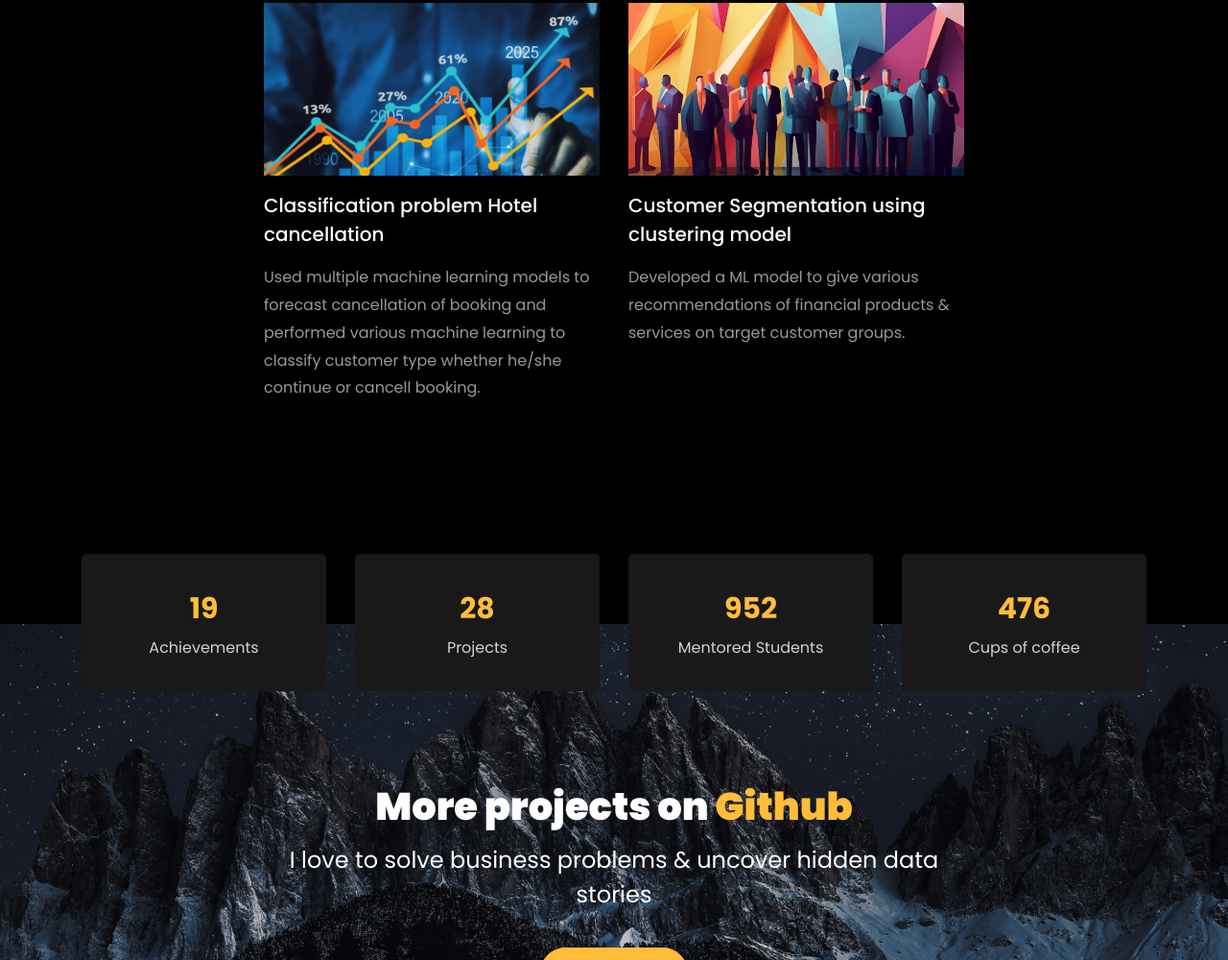
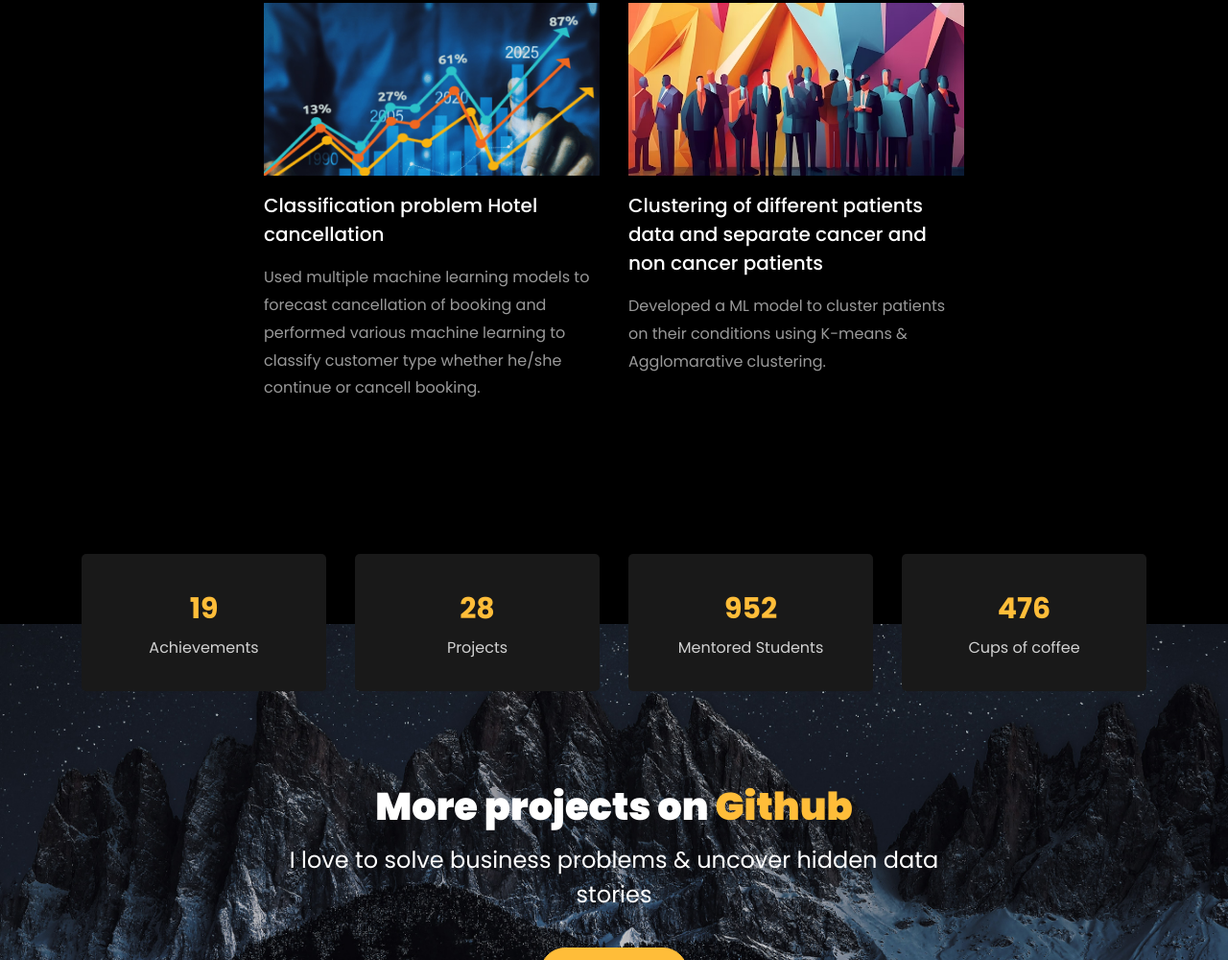
Before and after one commit to jayant1345/jayant1345.github.io, a plain HTML site: page index.html in a window 1280 px wide. Shown: the part 4218-5218 px from the top of the page at 96% size. Drawn offline with Linux system fonts and the light colour scheme; files whose address does not match are found by name.

Commit message:
18:30 170125

```diff
--- a/index.html
+++ b/index.html
@@ -461,12 +461,12 @@
 			</div>
 			<div class="col-md-4 d-flex ftco-animate">
 				<div class="blog-entry justify-content-end">
-				<a href="https://github.com/rishabhnmishra/customer_segmentation/blob/main/Customer_Segmentation-final.ipynb" class="block-20 zoom-effect" style="background-image: url('images/proj_5.jpg');">
+				<a href="https://github.com/jayant1345/Fingertips_ML_project3_clustering" class="block-20 zoom-effect" style="background-image: url('images/proj_5.jpg');">
 				</a>
 				<div class="text mt-3 float-right d-block">
 
-				  <h3 class="heading"><a href="https://github.com/rishabhnmishra/customer_segmentation/blob/main/Customer_Segmentation-final.ipynb">Customer Segmentation using clustering model</a></h3>
-				  <p>Developed a ML model to give various recommendations of financial products &amp; services on target customer groups.</p>
+				  <h3 class="heading"><a href="https://github.com/jayant1345/Fingertips_ML_project3_clustering">Clustering of different patients data and separate cancer and non cancer patients</a></h3>
+				  <p>Developed a ML model to cluster patients on their conditions using K-means  &amp; Agglomarative clustering.</p>
 				</div>
 			  </div>
 			</div>
```
